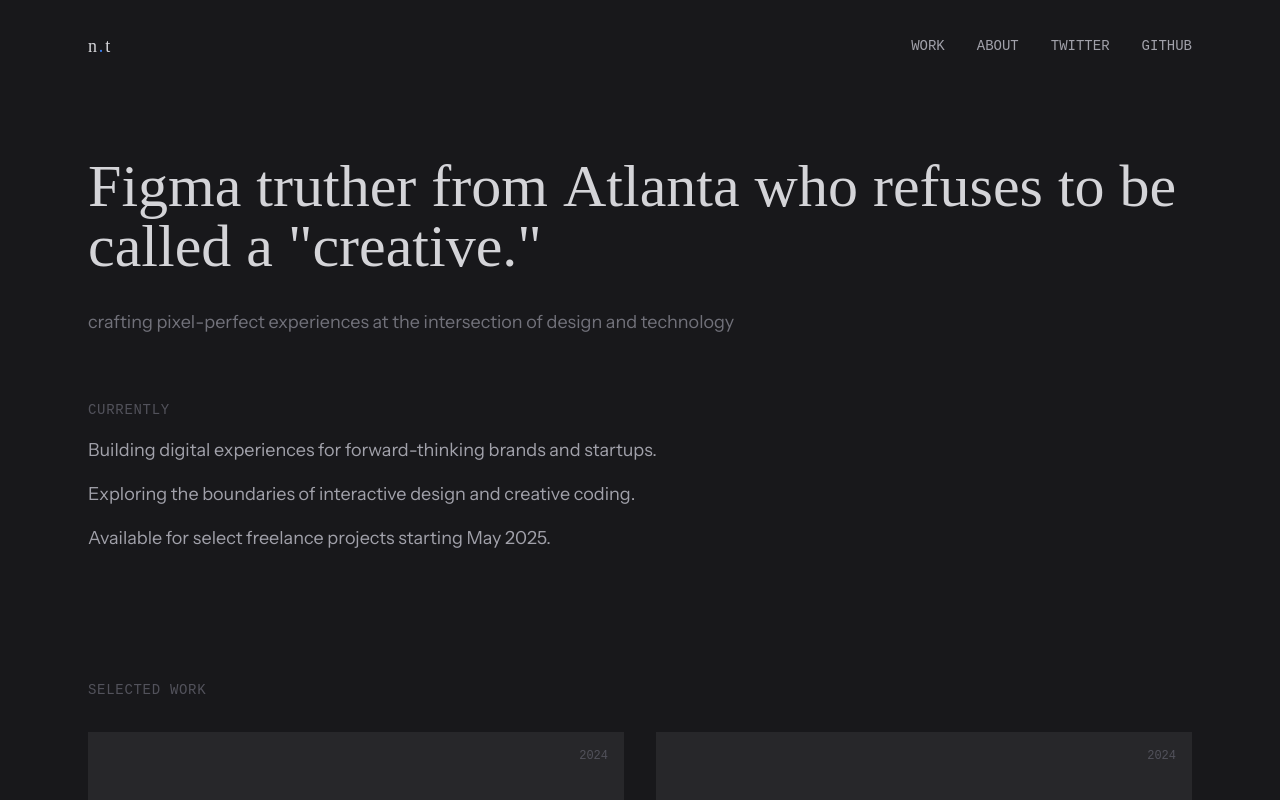
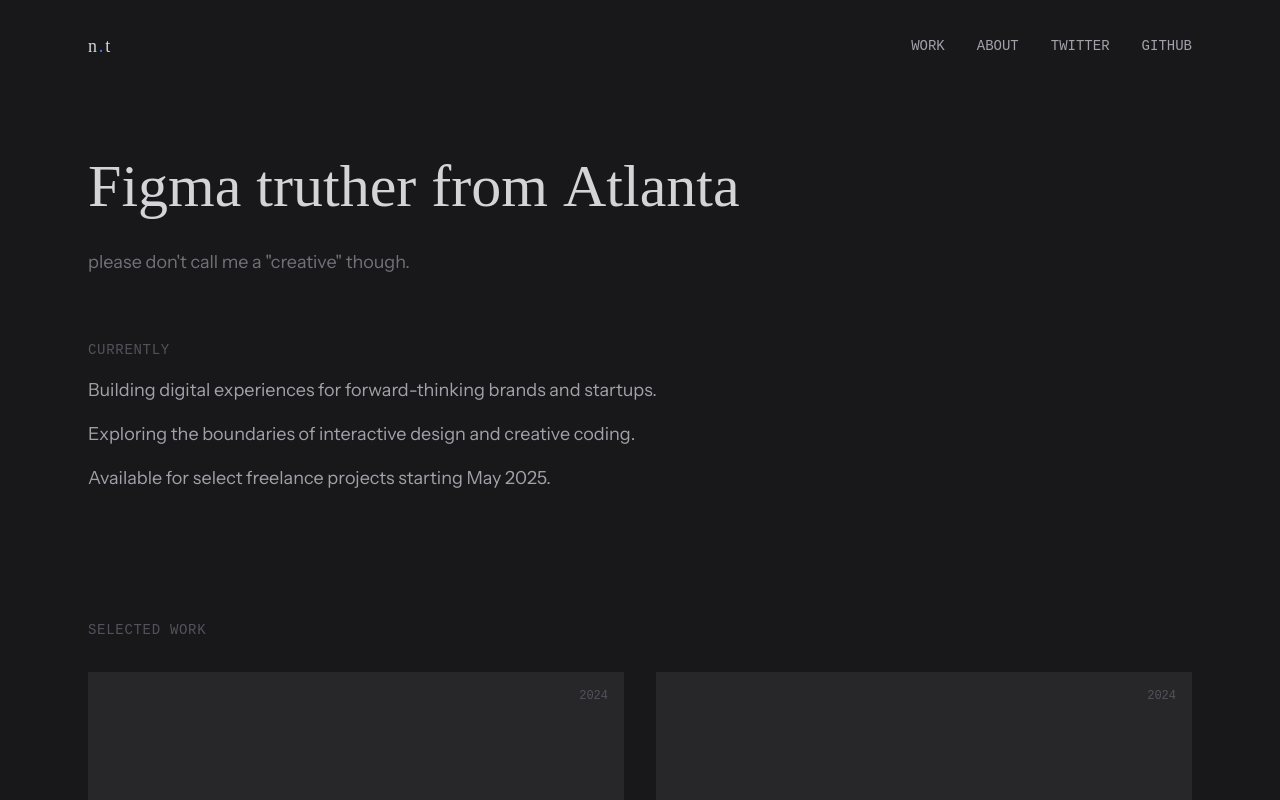
Before and after one commit to ntish25/portfoliothing, a Next.js app: page / in a window 1280 px wide. Shown: the top 800 px of the page. Built offline with nearby package versions, Linux system fonts and the light colour scheme; a web font is replaced by a local one.

Commit message:
update_slogan

```diff
--- a/pages/index.js
+++ b/pages/index.js
@@ -77,10 +77,10 @@ export default function Home() {
           {/* Title Block - Now Interactive */}
           <div className="text-left">
             <h1 className="text-4xl md:text-5xl lg:text-6xl font-gowun text-zinc-300 leading-tight">
-            <InteractiveText text={"Figma truther from Atlanta who refuses to be called a \"creative.\""} />
+            <InteractiveText text={"Figma truther from Atlanta"} />
             </h1>
             <p className="text-lg mt-8 max-w-2xl text-zinc-500 font-instrument">
-              crafting pixel-perfect experiences at the intersection of design and technology
+              please don't call me a "creative" though.
             </p>
           </div>
 
```
